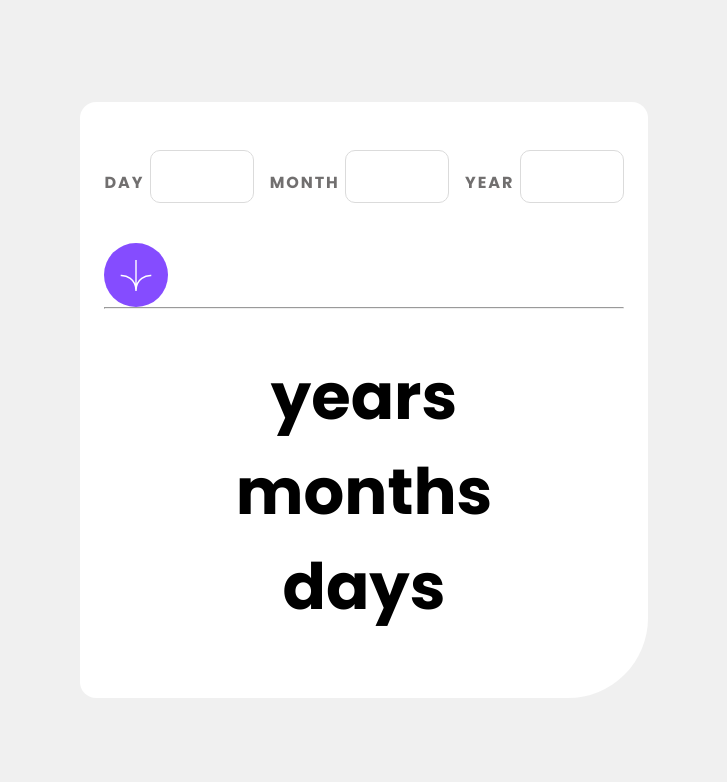
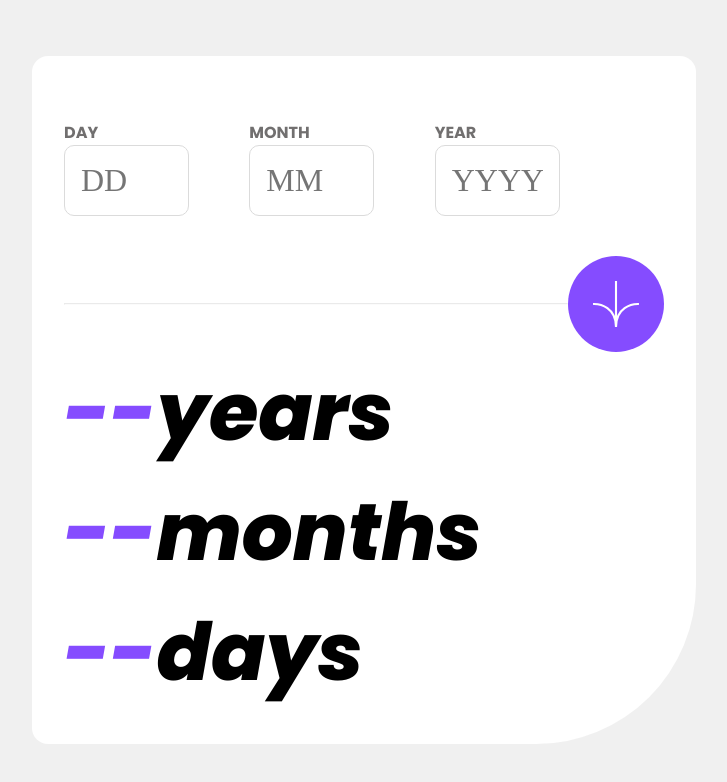
Before and after one commit to AidenNateLuk/age-calculator-app, a plain HTML site: page index.html in a window 1280 px wide. Shown: the whole page, without its empty margins (276-1003 px from the left). Drawn offline with Linux system fonts and the light colour scheme; a web font is replaced by a local one.

Commit message:
Final touch-ups and form-validation

```diff
--- a/app.js
+++ b/app.js
@@ -1,29 +1,58 @@
-function calculateAgeDifference(event) {
-  event.preventDefault();
+function calculateOrNot() {
+  let validator = false; // Assign a value to validator
+  if (!validator) {
+    validate();
+  } else {
+    calculateAgeDifference();
+  }
+}
 
-  const inputDay = document.getElementById("input-day").value;
-  const inputMonth = document.getElementById("input-month").value;
-  const inputYear = document.getElementById("input-year").value;
+function validate() {
+  const inputDay = document.getElementById("day").value;
+  const inputMonth = document.getElementById("month").value;
+  const inputYear = document.getElementById("year").value;
+  const inputs = document.querySelectorAll("input");
+  const error = document.querySelectorAll(".error");
+  for (let input of inputs) {
+    input.style.borderColor = ""; // Reset border color for all inputs
+  }
+
+  if (!inputDay || !inputMonth || !inputYear) {
+    for (let input of inputs) {
+      input.style.borderColor = "hsl(0, 100%, 67%)";
+    }
+    for (let err of error) {
+      err.style.display = "block";
+    }
+  } else {
+    calculateAgeDifference();
+  }
+}
+
+function calculateAgeDifference() {
+  const inputDayValue = document.getElementById("day").value;
+  const inputMonthValue = document.getElementById("month").value;
+  const inputYearValue = document.getElementById("year").value;
 
   const { year, month, day } = getCurrentDate();
 
-  let ageYear = year - inputYear;
-  let ageMonth = month - inputMonth;
-  let ageDay = day - inputDay;
+  let ageYear = year - inputYearValue;
+  let ageMonth = month - inputMonthValue;
+  let ageDay = day - inputDayValue;
 
-  let dayOutputTemplate = document.getElementById("day-output-template");
-  let monthOutputTemplate = document.getElementById("month-output-template");
-  let yearOutputTemplate = document.getElementById("year-output-template");
+  let dayOutputTemplate = document.getElementById("DD");
+  let monthOutputTemplate = document.getElementById("MM");
+  let yearOutputTemplate = document.getElementById("YY");
 
-  yearOutputTemplate.innerHTML = `${ageYear} years`;
-  monthOutputTemplate.innerHTML = `${ageMonth} months`;
-  dayOutputTemplate.innerHTML = `${ageDay} days`;
+  yearOutputTemplate.textContent = ageYear;
+  monthOutputTemplate.textContent = ageMonth;
+  dayOutputTemplate.textContent = ageDay;
 }
 
 function getCurrentDate() {
   const currentDate = new Date();
-  const currentYear = currentDate.getFullYear();
-  const currentMonth = currentDate.getMonth() + 1;
+  const currentYear = currentDate.getFullYear() - 1;
+  const currentMonth = currentDate.getMonth() + 13;
   const currentDay = currentDate.getDate();
   return { year: currentYear, month: currentMonth, day: currentDay };
 }
--- a/index.html
+++ b/index.html
@@ -5,68 +5,62 @@
     <title>Document</title>
     <link rel="stylesheet" href="styles.css" />
     <link
-      href="https://fonts.googleapis.com/css2?family=Inter:wght@400;700;800&family=Poppins:ital,wght@0,700;1,400;1,800&family=Roboto:ital,wght@0,400;0,700;1,400;1,700&family=Work+Sans:wght@700&display=swap"
+      href="https://fonts.googleapis.com/css2?family=Inter:wght@400;700;800&family=Poppins:ital,wght@0,700;1,400;1,800&display=swap"
       rel="stylesheet"
     />
   </head>
   <body>
     <div class="card">
       <div class="input-container">
-        <div class="date-input day">
-          <label for="input-day"
-            >Day
+        <div class="block">
+          <label for="day">Day</label>
           <input
-              id="input-day"
+            id="day"
             min="1"
             max="31"
             class="date"
             type="number"
+            placeholder="DD"
             required
           />
-          </label>
+          <p class="error" id="day-p">Invalid Input</p>
         </div>
-        <div class="date-input month">
-          <label for="input-month"
-            >Month
+        <div class="block">
+          <label for="month">Month</label>
           <input
-              id="input-month"
+            id="month"
             min="1"
             max="12"
             class="date"
             type="number"
+            placeholder="MM"
             required
           />
-          </label>
+          <p class="error" id="month-p">Invalid Input</p>
         </div>
-        <div class="date-input year">
-          <label for="input-year"
-            >Year
+        <div class="block">
+          <label for="year">Year</label>
+
           <input
-              id="input-year"
+            id="year"
             min="1"
             max="2007"
             class="date"
             type="number"
+            placeholder="YYYY"
             required
           />
-          </label>
+          <p class="error" id="year-p">Invalid Input</p>
         </div>
       </div>
-
-      <button class="cta" onclick="calculateAgeDifference(event)"></button>
-
+      <div class="img-div">
         <hr />
-
+        <button class="cta" onclick="calculateOrNot()"></button>
+      </div>
       <div class="output-container">
-        <div class="date-output year">
-          <h1 id="year-output-template">years</h1>
-        </div>
-        <div class="date-output month">
-          <h1 id="month-output-template">months</h1>
-        </div>
-        <div class="date-output day">
-          <h1 id="day-output-template">days</h1>
-        </div>
+        <h1><span id="YY">--</span>years</h1>
+        <h1><span id="MM">--</span>months</h1>
+        <h1><span id="DD">--</span>days</h1>
       </div>
     </div>
     <script src="app.js"></script>
--- a/styles.css
+++ b/styles.css
@@ -3,38 +3,60 @@
   margin: 0;
   font-family: "Poppins", "Sans-Serif";
 }
+@font-face {
+  font-family: "Poppins";
+  font-style: normal;
+  font-weight: 400;
+  src: url("path/to/Poppins-Italic-400.woff2") format("woff2"),
+    /* Italian (400) */ url("path/to/Poppins-Italic-400.woff") format("woff"); /* Fallback */
+}
+
+/* Poppins Bold (weight 700) */
+@font-face {
+  font-family: "Poppins";
+  font-style: normal;
+  font-weight: 700;
+  src: url("path/to/Poppins-Bold-700.woff2") format("woff2"),
+    /* Bold (700) */ url("path/to/Poppins-Bold-700.woff") format("woff"); /* Fallback */
+}
+
+/* Poppins Extra Bold (weight 800) */
+@font-face {
+  font-family: "Poppins";
+  font-style: normal;
+  font-weight: 800;
+  src: url("path/to/Poppins-ExtraBold-800.woff2") format("woff2"),
+    /* Italian (800) */ url("path/to/Poppins-ExtraBold-800.woff") format("woff"); /* Fallback */
+}
 body {
   background-color: hsl(0, 0%, 94%);
-  height: 100vh;
-  width: 100vw;
+  min-height: 100vh;
   display: flex;
   justify-content: center;
   align-items: center;
   .card {
     background-color: white;
-    padding: 1.5rem;
-    border-radius: 1rem 1em 5rem 1rem;
-    overflow: hidden;
+    padding: 2rem;
+    border-radius: 1rem 1em 10rem 1rem;
+
     .input-container {
-      padding-top: 1.5rem;
+      padding-top: 2rem;
       display: flex;
-      flex-direction: row;
       padding-bottom: 2.5rem;
       gap: 1rem;
-      .date-input {
+      .block {
         display: flex;
         flex-direction: column;
         label {
           color: hsl(0, 1%, 44%);
           font-weight: 600;
-          letter-spacing: 0.12rem;
           text-transform: uppercase;
         }
         input {
-          font-size: 32px;
+          color: rgba(221, 221, 221, 0.708);
+          font-size: 2rem;
           border-radius: 10px;
           border: 1px solid hsl(0, 0%, 86%);
-          width: 6.5rem;
           padding: 0.1rem;
           -webkit-appearance: textfield;
           -moz-appearance: textfield;
@@ -46,21 +68,12 @@ body {
           -webkit-appearance: none;
           cursor: pointer;
         }
-        input:required::after {
-          color: red;
-          content: "This field is required.";
-        }
-        #input-day:invalid::after {
-          content: "Must be a valid day";
-          color: red;
-        }
-        #input-month:invalid::after {
-          content: "Must be a valid month";
-          color: red;
-        }
-        #input-month:invalid::after {
-          content: "Must be a valid year";
-          color: red;
+        .error {
+          color: hsl(0, 100%, 67%);
+          display: none;
+          font-weight: 400;
+          font-size: 0.5rem;
+          padding-left: 1rem;
         }
       }
     }
@@ -68,53 +81,96 @@ body {
       display: flex;
       justify-content: center;
       align-items: center;
-      padding-top: 1rem;
+
+      .cta {
+        padding: 2rem;
+        background-color: hsl(259, 100%, 65%);
+        background-image: url("./assets/images/icon-arrow.svg");
+        background-position: center;
+        background-repeat: no-repeat;
+        border-radius: 50%;
+        background-size: 50%;
+        border: none;
+        cursor: pointer;
+      }
+      .cta:hover {
+        background-color: hsl(259, 94%, 75%);
+      }
       hr {
         background-color: hsl(0, 0%, 86%);
         opacity: 0.2;
         width: 100%;
         z-index: 0;
       }
-      img {
-        position: absolute;
-        height: 2rem;
-        background-color: hsl(259, 100%, 65%);
-        border-radius: 100%;
-        padding: 1rem;
-        z-index: 1;
-      }
-      img:active,
-      img:hover {
-        cursor: pointer;
-      }
     }
     .output-container {
       display: flex;
       flex-direction: column;
-      justify-content: center;
-      align-items: center;
-      font-size: 2rem;
-      font-weight: 800;
-      padding-top: 2.5rem;
-      padding-bottom: 2.5rem;
-      template {
+      h1 {
+        font-size: 3.5rem;
+        font-weight: 800;
+        height: fit-content;
+        font-style: italic;
+      }
+
+      span {
         color: hsl(259, 100%, 65%);
-      }
-      template:invalid:required::after {
-        content: "- -";
       }
     }
   }
 }
 
-.cta {
-  height: 4rem;
-  width: 4rem;
-  background-color: hsl(259, 100%, 65%);
-  background-image: url("./assets/images/icon-arrow.svg");
-  background-position: center;
-  background-size: 50%;
-  background-repeat: no-repeat;
-  border-radius: 50%;
-  border: none;
+@media (max-width: 768px) {
+  body {
+    .card {
+      width: 320px;
+      .input-container {
+        .block {
+          width: 100%;
+          input {
+            width: 80px;
+          }
+        }
+      }
+
+      .img-div {
+        .cta {
+          position: absolute;
+          right: 50%;
+          top: 36%;
+          transform: translate(50%, 50%);
+        }
+      }
+    }
+  }
 }
+@media (min-width: 768px) {
+  body {
+    .card {
+      width: 600px;
+      .input-container {
+        width: 90%;
+        .block {
+          width: 100%;
+          input {
+            width: 125px;
+            padding: 1rem;
+          }
+          .error {
+            font-size: 0.75rem;
+          }
+        }
+      }
+      .img-div {
+        .cta {
+          padding: 3rem;
+        }
+      }
+      .output-container {
+        h1 {
+          font-size: 5rem;
+        }
+      }
+    }
+  }
+}
```
Lines whose indentation alone changed are shown as unchanged.
